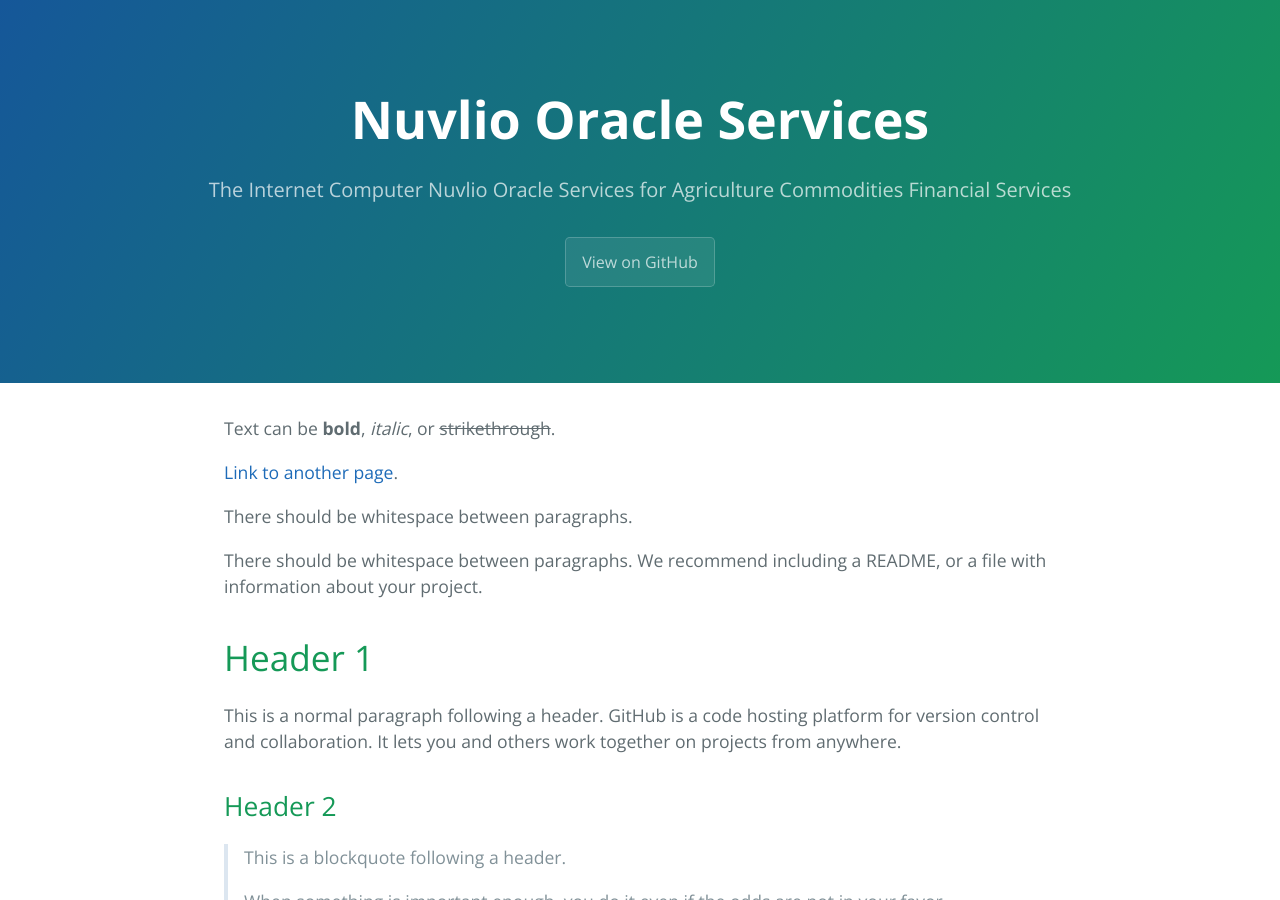
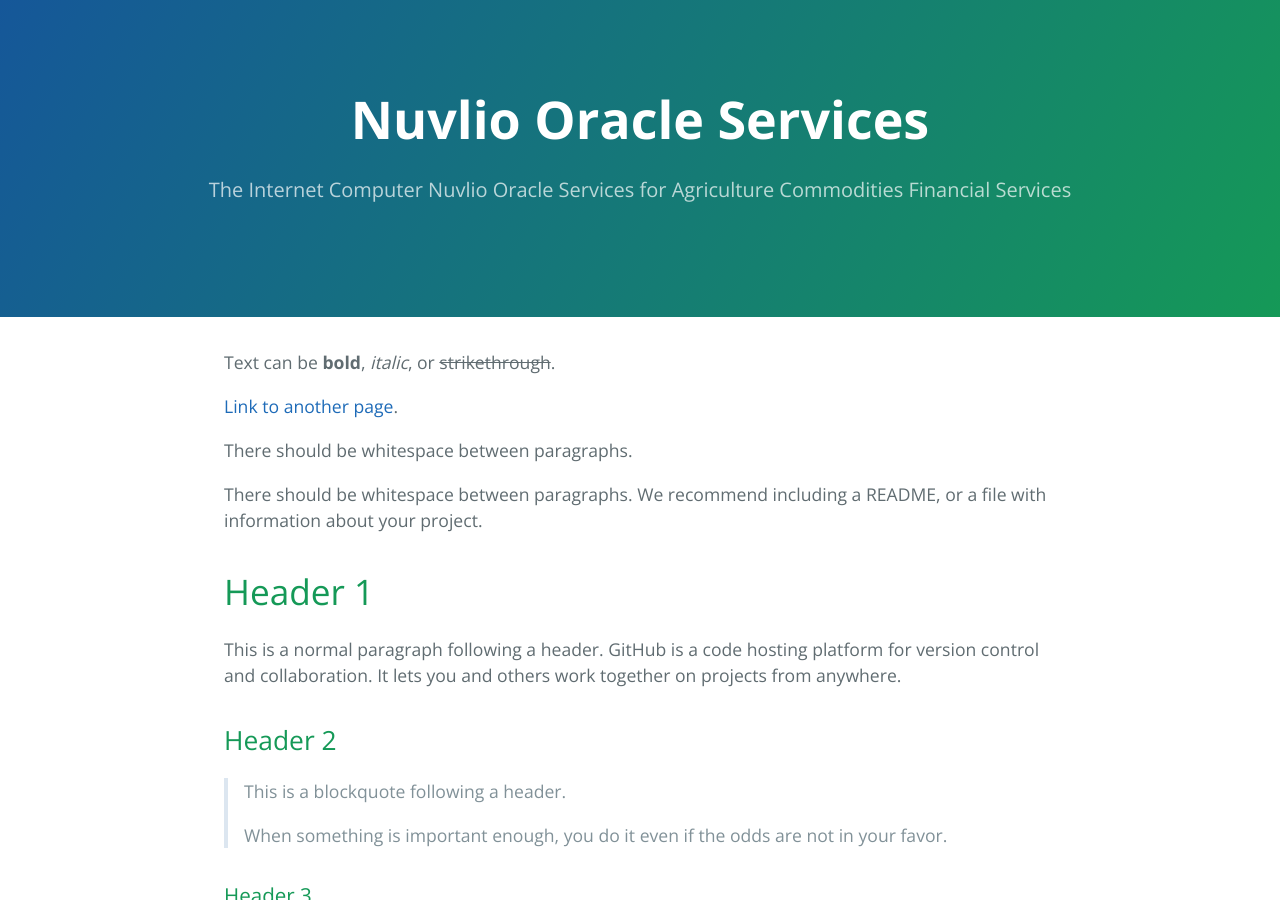
Before and after one commit to Nuvlio/ic-nuvlio.github.io, a Jekyll site: the page built from index.md, in a window 1280 px wide and 900 px high. Built offline with Jekyll 4.4.1, drawn with Linux system fonts in a browser that asks for light colours.

Commit message:
First commit3
Signed-off-by: geosdev <geo@agryo.com>

```diff
--- a/_config.yml
+++ b/_config.yml
@@ -1,4 +1,3 @@
 title: Nuvlio Oracle Services
 description: The Internet Computer Nuvlio Oracle Services for Agriculture Commodities Financial Services
-google_analytics:
 theme: jekyll-theme-cayman
--- a/_layouts/default.html
+++ b/_layouts/default.html
@@ -18,13 +18,6 @@
     <header class="page-header" role="banner">
       <h1 class="project-name">{{ page.title | default: site.title | default: site.github.repository_name }}</h1>
       <h2 class="project-tagline">{{ page.description | default: site.description | default: site.github.project_tagline }}</h2>
-      {% if site.github.is_project_page %}
-        <a href="{{ site.github.repository_url }}" class="btn">View on GitHub</a>
-      {% endif %}
-      {% if site.show_downloads %}
-        <a href="{{ site.github.zip_url }}" class="btn">Download .zip</a>
-        <a href="{{ site.github.tar_url }}" class="btn">Download .tar.gz</a>
-      {% endif %}
     </header>
 
     <main id="content" class="main-content" role="main">
```
